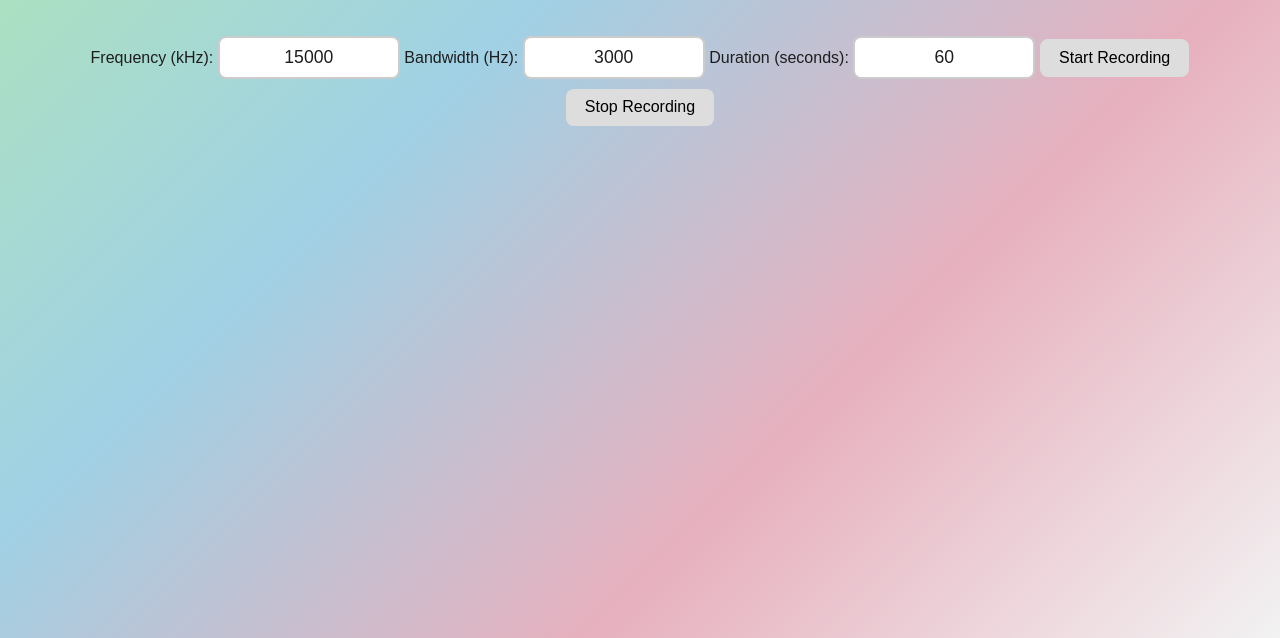
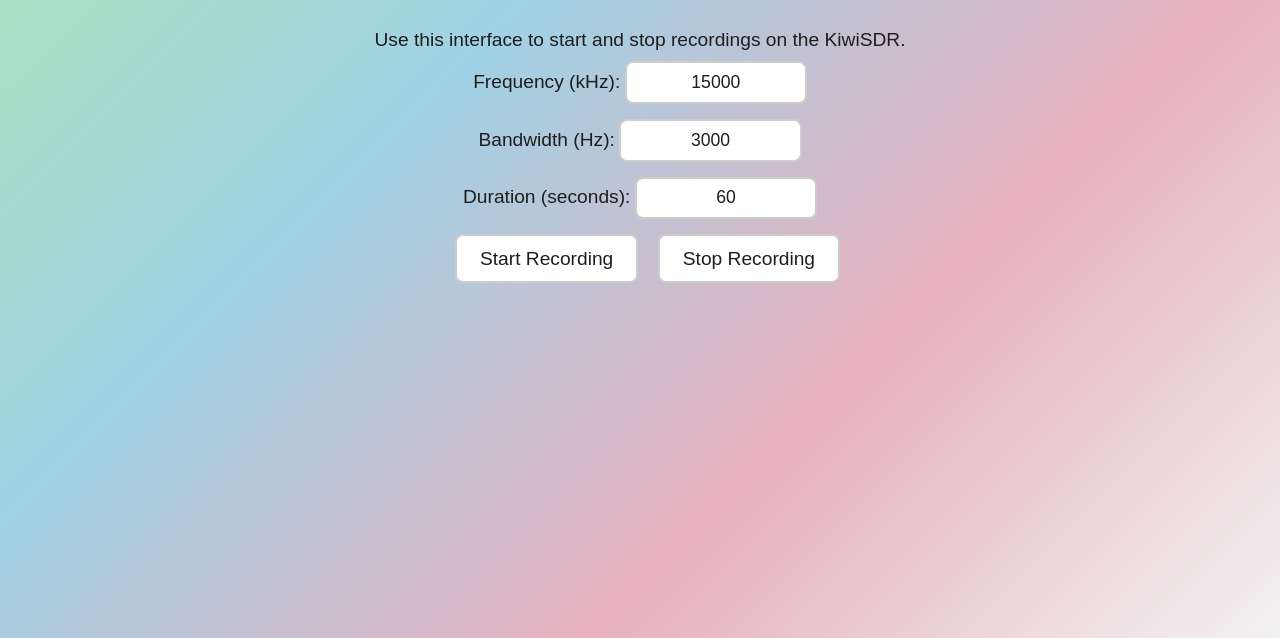
Before and after one commit to Ultraegern/kiwisdr-conf, a plain HTML site: page html/recorder.html in a window 1280 px wide. Shown: the part 162-800 px from the top of the page. Drawn offline with Linux system fonts and the light colour scheme.

Commit message:
Gave Buttos outline, and v1 of label spacing

```diff
--- a/html/recorder.html
+++ b/html/recorder.html
@@ -9,21 +9,22 @@
 <body>
   <div class="background"></div>
   <h1>KiwiRecorder</h1>
-
+  <p>Use this interface to start and stop recordings on the KiwiSDR.</p>
+  <div class="label-group">
     <label>
-    Frequency (kHz):
+      <span>Frequency (kHz):</span>
       <input type="number" id="freq" value="15000" min="3000" max="30000">
     </label>
-
     <label>
-    Bandwidth (Hz):
+      <span>Bandwidth (Hz):</span>
       <input type="number" id="bw" value="3000" min="100" max="32000">
     </label>
-
     <label>
-    Duration (seconds):
+      <span>Duration (seconds):</span>
       <input type="number" id="duration" value="60" min="1">
     </label>
+  </div>
+
 
   <button onclick="startRecording()">Start Recording</button>
   <button onclick="stopRecording()">Stop Recording</button>
--- a/html/stylesheet.css
+++ b/html/stylesheet.css
@@ -17,24 +17,35 @@
     }
     p {
         font-size: 1.2em;
-        margin-top: 10px;
+        margin-bottom: 10px;
+    }
+    span {
+        font-size: 1.2em;
+        margin-bottom: 10px;
     }
     button {
-        margin-top: 10px;
+        margin-left: 15px;
+        margin-bottom: 10px;
         padding: 0.6em 1.2em;
-        font-size: 1em;
-        border: none;
+        font-size: 1.2em;
+        border: 2px solid #555555;
         border-radius: 8px;
+        background-color: #2a2a2a;
+        color: #f1f1f1;
         cursor: pointer;
-        background-color: #444444;
-        color: #ffffff;
+        transition: border-color 0.2s, box-shadow 0.2s, background-color 0.2s;
     }
     button:hover {
-        background-color: #555555;
+        border-color: #ff5555;
+        background-color: #2f2f2f;
     }
-
+    button:focus {
+        outline: none;
+        border-color: #ff5555;
+        box-shadow: 0 0 8px rgba(255, 85, 85, 0.5);
+    }
     input[type="number"] {
-        margin-top: 5px;
+        margin-bottom: 5px;
         padding: 0.5em 0.8em;
         font-size: 1.1em;
         border: 2px solid #555555;
@@ -46,9 +57,17 @@
         transition: border-color 0.2s, box-shadow 0.2s;
         -moz-appearance: textfield; /* Remove spinners in Firefox */
     }
-    /* Chrome, Safari, Edge: remove arrows */
-    input[type="number"]::-webkit-inner-spin-button,
-    input[type="number"]::-webkit-outer-spin-button {
+    label {
+        margin-bottom: 10px;
+    }
+    .label-group {
+        display: flex;
+        flex-direction: column;     /* stack all label-groups */
+        align-items: center;              /* optional: fix width for alignment */
+    }
+
+    input[type="number"]::-webkit-inner-spin-button, /* Remove spinners in Chrome, Safari, Edge */
+    input[type="number"]::-webkit-outer-spin-button { /* Remove spinners in Chrome, Safari, Edge */
         -webkit-appearance: none;
         margin: 0;
     }
@@ -60,8 +79,6 @@
         border-color: #ff5555;
         box-shadow: 0 0 8px rgba(255, 85, 85, 0.5);
     }
-
-    /* Background gradient */
     .background {
         position:fixed;
         top:0;
@@ -79,18 +96,24 @@
             background-color: #f1f1f1;
             color: #1e1e1e;
         }
+        .background {
+        background: linear-gradient(-45deg, #f2f2f2, #e7b0be, #a0d1e5, #b0e5b7);
+        }
         h1 {
             color: #ff0000;
         }
         button {
-            background-color: #dddddd;
-            color: #000000;
+            background-color: #ffffff;
+            color: #1e1e1e;
+            border: 2px solid #cccccc;
         }
         button:hover {
-            background-color: #cccccc;
+            border-color: #ff0000;
+            background-color: #f7f7f7;
         }
-        .background {
-        background: linear-gradient(-45deg, #f2f2f2, #e7b0be, #a0d1e5, #b0e5b7);
+        button:focus {
+            border-color: #ff0000;
+            box-shadow: 0 0 8px rgba(255, 0, 0, 0.3);
         }
         input[type="number"] {
             background-color: #ffffff;
```
Lines whose indentation alone changed are shown as unchanged.
